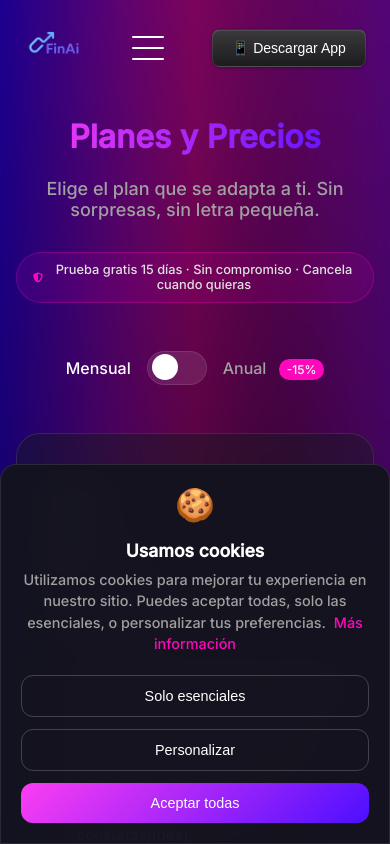
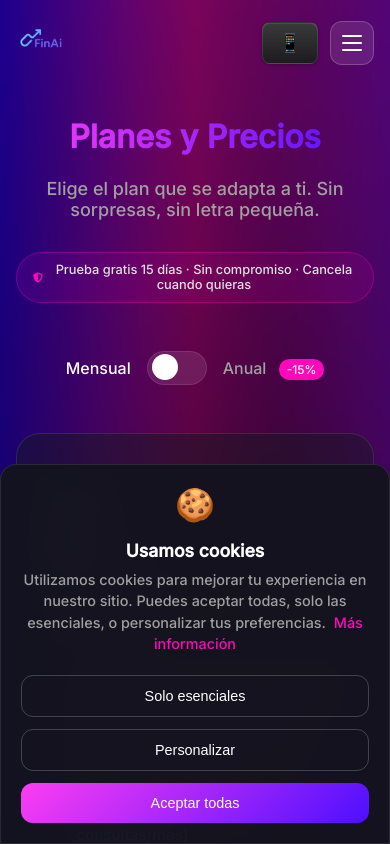
Before and after one commit to Thiagosnchz02/Landing_Page_FinAI, a React (Vite) app in the folder Landing_Page/: page /pricing in a window 390 px wide. Shown: the top 844 px of the page. Built offline with nearby package versions, Linux system fonts and the light colour scheme; a web font is replaced by a local one.

Commit message:
Optimizacion de codigo para movils......

```diff
--- a/Landing_Page/src/components/Navbar.css
+++ b/Landing_Page/src/components/Navbar.css
@@ -6,7 +6,7 @@
   left: 0;
   width: 100%;
   z-index: 50;
-  padding: 1rem 1.5rem; /* Padding base para móvil */
+  padding: 1rem 1rem;
 }
 
 .navbar-container {
@@ -20,8 +20,16 @@
 }
 
 .navbar-logo {
-  height: 60px;
+  height: 50px;
   width: auto;
+  z-index: 100;
+}
+
+/* --- Parte derecha: agrupa botón descarga + hamburguesa --- */
+.navbar-right {
+  display: flex;
+  align-items: center;
+  gap: 0.75rem;
   z-index: 100;
 }
 
@@ -37,8 +45,8 @@
   left: 0;
   width: 100%;
   height: 100vh;
-  background-color: rgba(10, 10, 10, 0.95);
-  backdrop-filter: blur(10px);
+  background-color: rgba(10, 10, 10, 0.98);
+  backdrop-filter: blur(15px);
   transform: translateX(-100%);
   transition: transform 0.3s ease-in-out;
   z-index: 90;
@@ -51,7 +59,7 @@
 .navbar-link {
   color: #D1D5DB;
   text-decoration: none;
-  font-size: 1.5rem; /* Texto grande para fácil selección */
+  font-size: 1.5rem;
   transition: color 0.2s ease-in-out;
 }
 
@@ -61,11 +69,48 @@
   font-weight: 500;
 }
 
+/* --- Botón de Cerrar (X) en el menú móvil --- */
+.navbar-close {
+  position: absolute;
+  top: 1.25rem;
+  right: 1.25rem;
+  width: 44px;
+  height: 44px;
+  background: rgba(255, 255, 255, 0.1);
+  border: 1px solid rgba(255, 255, 255, 0.2);
+  border-radius: 12px;
+  cursor: pointer;
+  display: flex;
+  align-items: center;
+  justify-content: center;
+  transition: all 0.2s ease;
+}
+
+.navbar-close:hover {
+  background: rgba(255, 255, 255, 0.15);
+  transform: scale(1.05);
+}
+
+.close-line {
+  position: absolute;
+  width: 20px;
+  height: 2px;
+  background: white;
+  border-radius: 2px;
+}
+
+.close-line:first-child {
+  transform: rotate(45deg);
+}
+
+.close-line:last-child {
+  transform: rotate(-45deg);
+}
+
 /* --- Botones de Acción --- */
 .navbar-actions {
   display: flex;
   align-items: center;
-  gap: 0.5rem;
 }
 
 .navbar-button {
@@ -90,10 +135,13 @@
   border: 1px solid rgba(255, 255, 255, 0.1);
   color: white;
   font-weight: 500;
-  padding: 0.6rem 1.2rem;
+  padding: 0.6rem 1rem;
   box-shadow:
     0 1px 3px rgba(0, 0, 0, 0.3),
     inset 0 1px 0 rgba(255, 255, 255, 0.1);
+  display: flex;
+  align-items: center;
+  gap: 0.5rem;
 }
 
 .navbar-download:hover {
@@ -104,41 +152,61 @@
   background: linear-gradient(180deg, #4a4a4c 0%, #2c2c2e 100%);
 }
 
-/* --- Botón de Hamburguesa --- */
+/* Móvil: solo mostrar icono */
+.download-text {
+  display: none;
+}
+
+.download-icon {
+  font-size: 1.1rem;
+}
+
+/* --- Botón de Hamburguesa con más estilo --- */
 .navbar-hamburger {
   display: flex;
   flex-direction: column;
-  justify-content: space-around;
-  width: 2rem;
-  height: 2rem;
-  background: transparent;
-  border: none;
+  justify-content: center;
+  align-items: center;
+  gap: 5px;
+  width: 44px;
+  height: 44px;
+  background: rgba(255, 255, 255, 0.1);
+  border: 1px solid rgba(255, 255, 255, 0.2);
+  border-radius: 12px;
   cursor: pointer;
   padding: 0;
-  z-index: 100;
+  transition: all 0.2s ease;
+}
+
+.navbar-hamburger:hover {
+  background: rgba(255, 255, 255, 0.15);
+  transform: scale(1.05);
+}
+
+.navbar-hamburger:active {
+  transform: scale(0.95);
 }
 
 .hamburger-line {
-  width: 2rem;
+  width: 20px;
   height: 2px;
   background: white;
-  border-radius: 10px;
-  transition: all 0.3s linear;
-  position: relative;
-  transform-origin: 1px;
+  border-radius: 2px;
+  transition: all 0.3s ease;
 }
 
-.hamburger-line.open:nth-child(1) {
-  transform: rotate(45deg);
+/* Animación de hamburguesa a X */
+.navbar-hamburger.open .hamburger-line:nth-child(1) {
+  transform: translateY(7px) rotate(45deg);
 }
 
-.hamburger-line.open:nth-child(2) {
+.navbar-hamburger.open .hamburger-line:nth-child(2) {
   opacity: 0;
-  transform: translateX(20px);
+  transform: scaleX(0);
 }
 
-.hamburger-line.open:nth-child(3) {
-  transform: rotate(-45deg);
+.navbar-hamburger.open .hamburger-line:nth-child(3) {
+  transform: translateY(-7px) rotate(-45deg);
 }
 
 
@@ -154,7 +222,11 @@
   }
 
   .navbar-hamburger {
-    display: none; /* Ocultamos la hamburguesa en pantallas grandes */
+    display: none;
+  }
+
+  .navbar-close {
+    display: none;
   }
 
   .navbar-links {
@@ -169,6 +241,15 @@
   }
 
   .navbar-link {
-    font-size: 1rem; /* Tamaño de fuente normal para escritorio */
+    font-size: 1rem;
+  }
+
+  /* Desktop: mostrar texto completo del botón */
+  .download-text {
+    display: inline;
+  }
+
+  .navbar-download {
+    padding: 0.6rem 1.2rem;
   }
 }
--- a/Landing_Page/src/components/Navbar.jsx
+++ b/Landing_Page/src/components/Navbar.jsx
@@ -1,5 +1,5 @@
 // src/components/Navbar.jsx
-import React, { useState } from 'react';
+import React, { useState, useEffect } from 'react';
 import { Link, NavLink, useNavigate } from 'react-router-dom';
 import './Navbar.css';
 import logo from '/imagotipo.png';
@@ -7,13 +7,19 @@ import logo from '/imagotipo.png';
 const Navbar = () => {
   const navigate = useNavigate();
   const [isMenuOpen, setIsMenuOpen] = useState(false);
+  const [isMobile, setIsMobile] = useState(window.innerWidth < 768);
+
+  useEffect(() => {
+    const handleResize = () => setIsMobile(window.innerWidth < 768);
+    window.addEventListener('resize', handleResize);
+    return () => window.removeEventListener('resize', handleResize);
+  }, []);
 
   const toggleMenu = () => {
     setIsMenuOpen(!isMenuOpen);
   };
 
   const handleDownload = () => {
-    // Navegar a la página QR que tiene los links de descarga
     navigate('/qr');
     setIsMenuOpen(false);
   };
@@ -27,15 +33,36 @@ const Navbar = () => {
           <img src={logo} alt="FinAi Logo" className="navbar-logo" />
         </Link>
 
-        {/* --- Botón de Hamburguesa (solo visible en móvil) --- */}
-        <button className="navbar-hamburger" onClick={toggleMenu}>
-          <span className={`hamburger-line ${isMenuOpen ? 'open' : ''}`}></span>
-          <span className={`hamburger-line ${isMenuOpen ? 'open' : ''}`}></span>
-          <span className={`hamburger-line ${isMenuOpen ? 'open' : ''}`}></span>
-        </button>
+        {/* --- Parte Derecha en móvil: Icono descarga + Hamburguesa --- */}
+        <div className="navbar-right">
+          {/* Botón de Descarga */}
+          <div className="navbar-actions">
+            <button className="navbar-button navbar-download" onClick={handleDownload}>
+              <span className="download-icon">📱</span>
+              <span className="download-text">Descargar App</span>
+            </button>
+          </div>
 
-        {/* --- Parte Central: Enlaces de Navegación --- */}
+          {/* Botón de Hamburguesa (solo visible en móvil) */}
+          <button
+            className={`navbar-hamburger ${isMenuOpen ? 'open' : ''}`}
+            onClick={toggleMenu}
+            aria-label="Menú"
+          >
+            <span className="hamburger-line"></span>
+            <span className="hamburger-line"></span>
+            <span className="hamburger-line"></span>
+          </button>
+        </div>
+
+        {/* --- Menú de Navegación --- */}
         <nav className={`navbar-links ${isMenuOpen ? 'open' : ''}`}>
+          {/* Cruz para cerrar - solo visible en móvil cuando está abierto */}
+          <button className="navbar-close" onClick={toggleMenu} aria-label="Cerrar menú">
+            <span className="close-line"></span>
+            <span className="close-line"></span>
+          </button>
+
           <NavLink to="/" className="navbar-link" onClick={toggleMenu}>
             Inicio
           </NavLink>
@@ -50,13 +77,6 @@ const Navbar = () => {
           </NavLink>
         </nav>
 
-        {/* --- Parte Derecha: Botón de Descarga --- */}
-        <div className="navbar-actions">
-          <button className="navbar-button navbar-download" onClick={handleDownload}>
-            📱 Descargar App
-          </button>
-        </div>
-
       </div>
     </header>
   );
```
